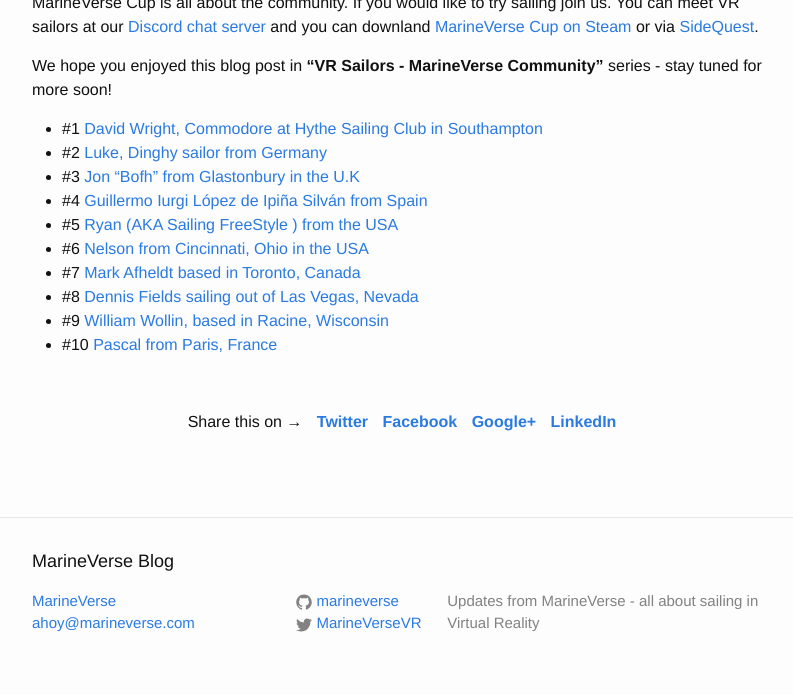
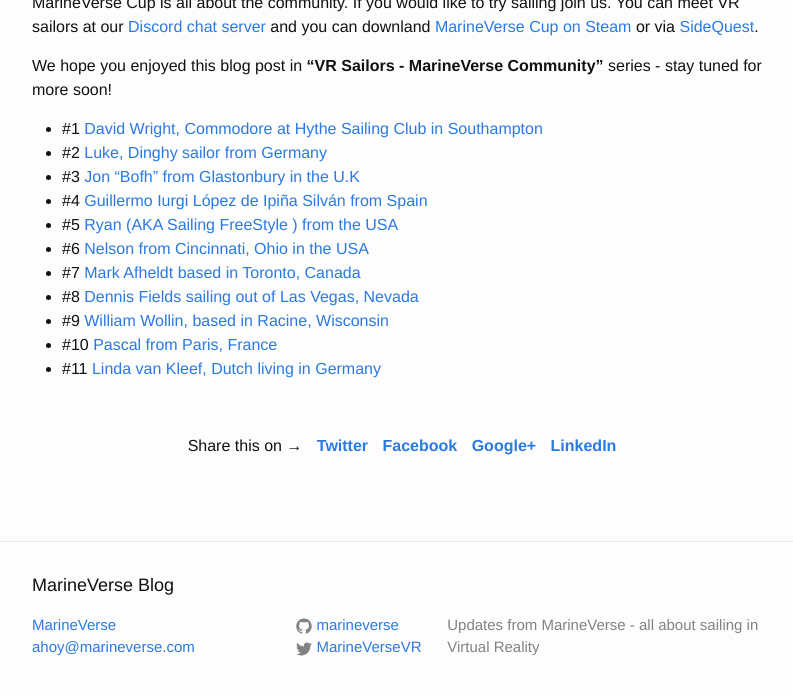
Before and after one commit to marineverse/marineverse.github.io, a Jekyll site: the page built from _posts/2020-05-09-vr-sailors-marineverse-cup-community-pascal.markdown, in a window 1280 px wide and 900 px high, scrolled down 2723 px, cut to the strip 181-876 px from the top of the window. Shown: the whole strip, without its empty margins (238-1031 px from the left). Built offline with Jekyll 4.4.1, drawn with Linux system fonts in a browser that asks for light colours; comment, search, counter and statistics services are not loaded.

Commit message:
adding linda link

```diff
--- a/_includes/community-series.markdown
+++ b/_includes/community-series.markdown
@@ -8,3 +8,4 @@
   - #8 [Dennis Fields sailing out of Las Vegas, Nevada](https://blog.marineverse.com/marineverse/2020/04/24/vr-sailors-marineverse-cup-community-dennis-fields.html)
   - #9 [William Wollin, based in Racine, Wisconsin](https://blog.marineverse.com/marineverse/2020/05/03/vr-sailors-marineverse-cup-community-william-wollin.html)
   - #10 [Pascal from Paris, France](https://blog.marineverse.com/marineverse/2020/05/08/vr-sailors-marineverse-cup-community-pascal.html)
+  - #11 [Linda van Kleef, Dutch living in Germany](https://blog.marineverse.com/marineverse/2020/05/11/vr-sailors-marineverse-cup-community-linda-van-kleef.html)
```
